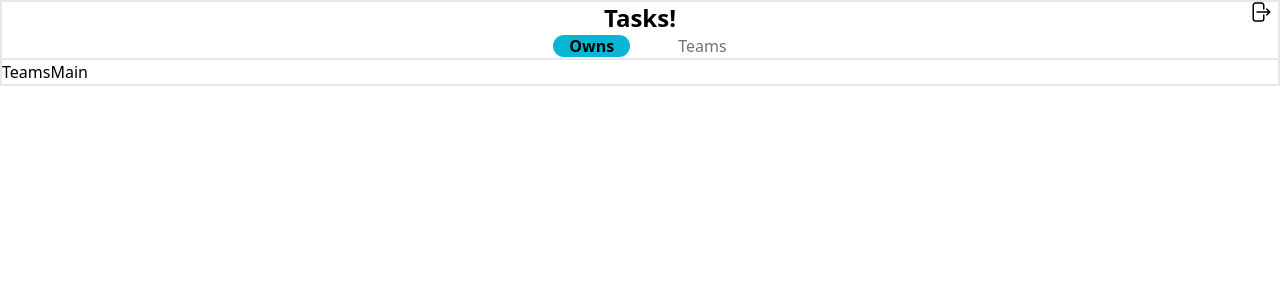
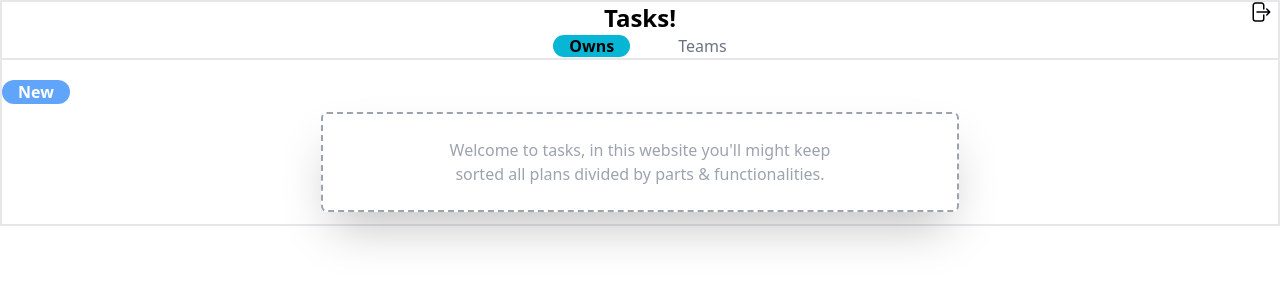
Before and after one commit to funzd/tasks, a Next.js app: page /teams in a window 1280 px wide. Shown: the top 300 px of the page. Built offline with nearby package versions, Linux system fonts and the light colour scheme.

Commit message:
*teams principal page modified*

```diff
--- a/src/app/owns/page.jsx
+++ b/src/app/owns/page.jsx
@@ -1,7 +1,7 @@
 const OwnsMain = () =>
   <main className="my-3">
     <button
-      className="my-2 bg-blue-500 hover:bg-blue-700 text-white
+      className="my-2 bg-blue-400 hover:bg-blue-700 text-white
       font-bold px-4 rounded-full"
       type="submit"
       onclick="">
--- a/src/app/teams/page.jsx
+++ b/src/app/teams/page.jsx
@@ -1,4 +1,22 @@
 const TeamsMain = () =>
-  <h1>TeamsMain</h1>
+  <main className="my-3">
+    <button
+      className="my-2 bg-blue-400 hover:bg-blue-700 text-white
+      font-bold px-4 rounded-full"
+      type="submit"
+      onclick="">
+      New
+    </button>
+    <div
+      className="flex items-center justify-center"
+    >
+      <h2 className="md:w-1/2 rounded-md border-gray-400 border-dashed
+      border-2 py-6 text-center text-gray-400 shadow-2xl"
+       >
+        Welcome to tasks, in this website you'll might keep <br/>
+         sorted all plans divided by parts & functionalities.
+      </h2>
+    </div>
+  </main>
 
 export default TeamsMain
```
